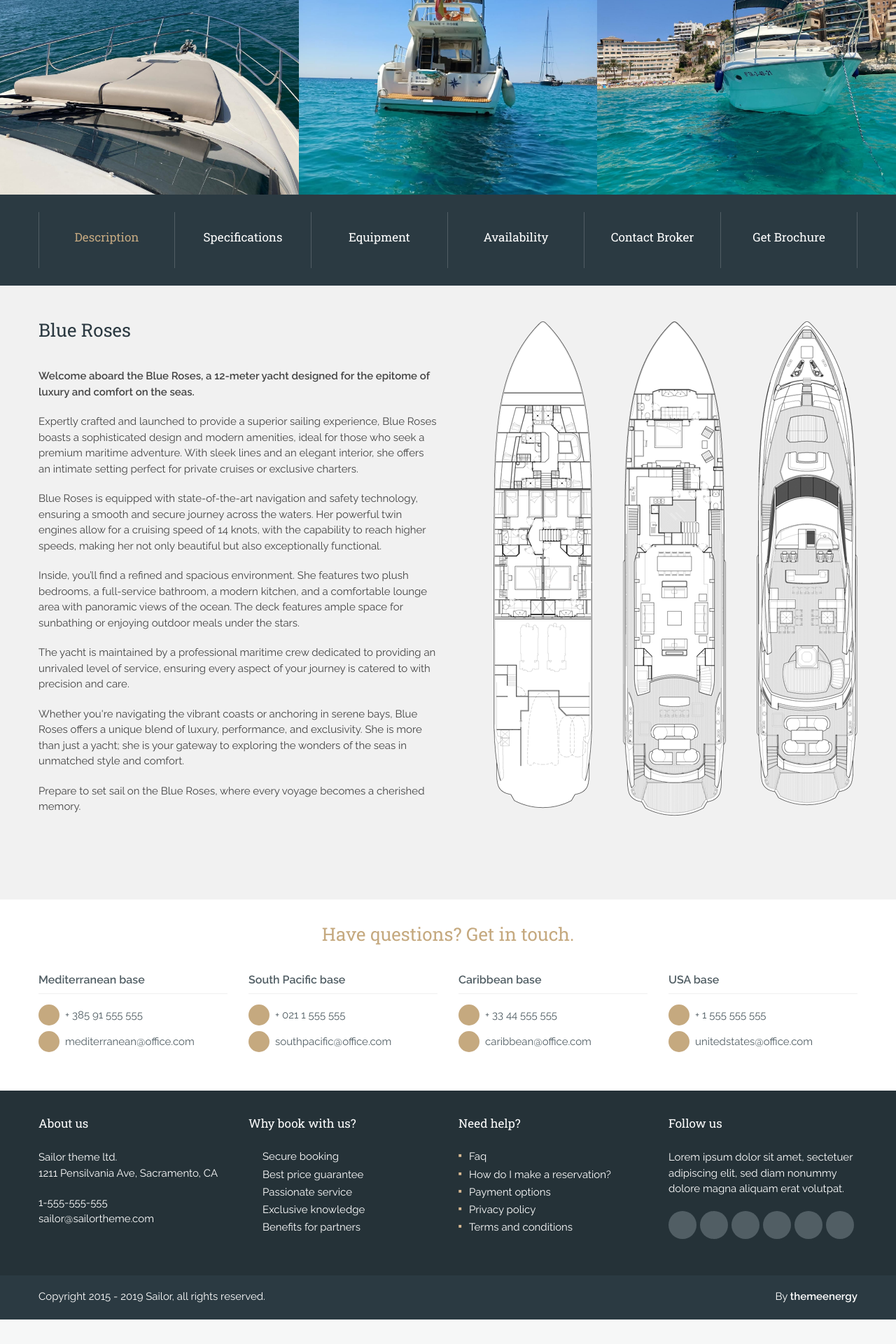
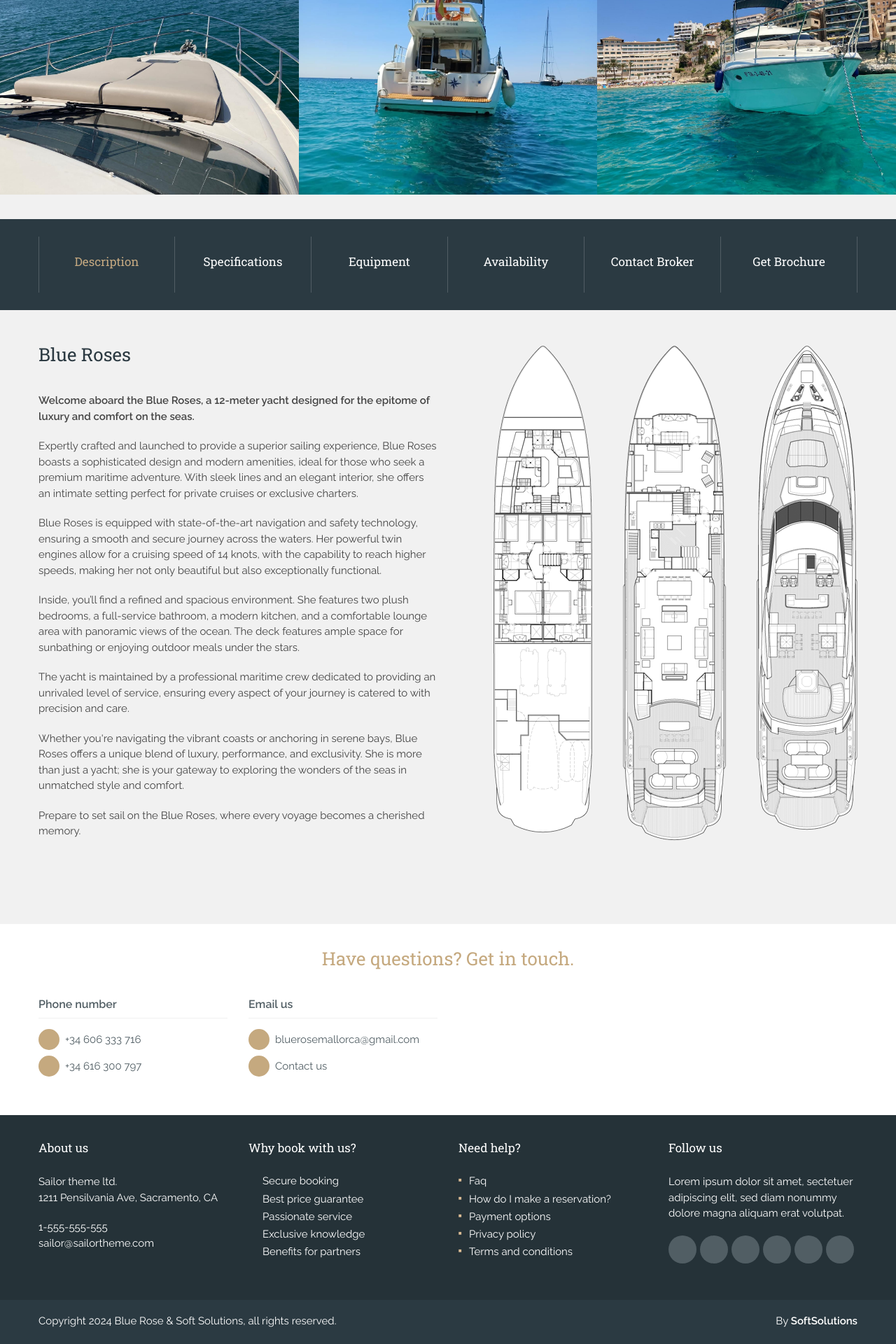
Before and after one commit to aschzczdo/BoatRenting, a Flask app: page /gallery in a window 1280 px wide. Shown: the part 1466-3386 px from the top of the page at 70% size. Before the commit the page ends 3351 px from the top, so only its background shows below. Run offline with Flask 3, Linux system fonts and the light colour scheme; some libraries are stand-ins or nearby versions; some web fonts are replaced.

Commit message:
Added some margins, fixed some footers

```diff
--- a/templates/gallery.html
+++ b/templates/gallery.html
@@ -408,7 +408,7 @@
 		<!-- Content -->
 		<div class="content">
 			<!-- Tab navigation -->
-			<nav class="tabs six" role="navigation" id="tab-navigation">
+			<nav style="margin-top:35px;" class="tabs six" role="navigation" id="tab-navigation">
 				<ul class="wrap">
 					<li><a href="#tab1" title="Description">
 							<span class="icojam_info_3"></span> Description
@@ -1206,38 +1206,36 @@
 				<h2>Have questions? Get in touch. </h2>
 				<!-- OneFourth -->
 				<div class="one-fourth">
-					<h5>Mediterranean base</h5>
-					<p><span class="circle small"><i class="fa fa-phone fa-fw"></i></span> + 385 91 555 555</p>
-					<p><span class="circle small"><i class="fa fa-envelope fa-fw"></i></span> <a
-							href="mailto:mediterranean@office.com">mediterranean@office.com</a></p>
+					<h5>Phone number</h5>
+					<p><span class="circle small"><i class="fa fa-phone fa-fw"></i></span>+34 606 333 716</p>
+					<p><span class="circle small"><i class="fa fa-phone fa-fw"></i></span>+34 616 300 797</p>
 				</div>
 				<!-- //OneFourth -->
 
 				<!-- OneFourth -->
 				<div class="one-fourth">
-					<h5>South Pacific base</h5>
-					<p><span class="circle small"><i class="fa fa-phone"></i></span> + 021 1 555 555</p>
-					<p><span class="circle small"><i class="fa fa-envelope"></i></span> <a
-							href="mailto:southpacific@office.com">southpacific@office.com</a></p>
+					<h5>Email us</h5>
+					<p><span class="circle small"><i class="fa fa-envelope"></i></span> bluerosemallorca@gmail.com</p>
+					<p><span class="circle small"><i class="fa fa-envelope"></i></span> <a href="/contact">Contact
+							us</a></p>
 				</div>
 				<!-- //OneFourth -->
 
 				<!-- OneFourth -->
-				<div class="one-fourth">
-					<h5>Caribbean base</h5>
-					<p><span class="circle small"><i class="fa fa-phone"></i></span> + 33 44 555 555</p>
-					<p><span class="circle small"><i class="fa fa-envelope"></i></span> <a
-							href="mailto:caribbean@office.com">caribbean@office.com</a></p>
-				</div>
+				<!-- <div class="one-fourth">
+					<h5>Social Networks:</h5>
+					<p><span class="circle small"><i class="fa fa-instagram"></i></span> <a href="#">@bluerose</a></p>
+					<p><span class="circle small"><i class="fa fa-twitter"></i></span> <a href="#">@bluerose</a></p>
+				</div> -->
 				<!-- //OneFourth -->
 
 				<!-- OneFourth -->
-				<div class="one-fourth">
-					<h5>USA base</h5>
-					<p><span class="circle small"><i class="fa fa-phone"></i></span> + 1 555 555 555</p>
-					<p><span class="circle small"><i class="fa fa-envelope"></i></span> <a
-							href="mailto:unitedstates@office.com">unitedstates@office.com</a></p>
-				</div>
+				<!-- <div class="one-fourth">
+					<h5>More Social Networks!</h5>
+					<p><span class="circle small"><i class="fa fa-linkedin"></i></span> <a href="#">Facebook Link</a>
+					</p>
+					<p><span class="circle small"><i class="fa fa-linkedin"></i></span> <a href="#">@Linkedin</a></p>
+				</div> -->
 				<!-- //OneFourth -->
 			</div>
 		</div>
@@ -1304,8 +1302,8 @@
 		<div class="copy">
 			<!-- Wrapper -->
 			<div class="wrap">
-				<p>Copyright 2015 - 2019 Sailor, all rights reserved.</p>
-				<p>By <a href="http://www.themeenergy.com" title="www.themeenergy.com">themeenergy</a></p>
+				<p>Copyright 2024 Blue Rose & Soft Solutions, all rights reserved.</p>
+				<p>By <a href="#" title="BlueRose">SoftSolutions</a></p>
 			</div>
 			<!-- //Wrapper -->
 		</div>
--- a/templates/login.html
+++ b/templates/login.html
@@ -305,8 +305,8 @@
 		<div class="copy">
 			<!-- Wrapper -->
 			<div class="wrap">
-				<p>Copyright 2015 - 2019 Sailor, all rights reserved.</p>
-				<p>By <a href="http://www.themeenergy.com" title="www.themeenergy.com">themeenergy</a></p>
+				<p>Copyright 2024 Blue Rose & Soft Solutions, all rights reserved.</p>
+				<p>By <a href="#" title="BlueRose">SoftSolutions</a></p>
 			</div>
 			<!-- //Wrapper -->
 		</div>
--- a/templates/register.html
+++ b/templates/register.html
@@ -325,8 +325,8 @@
 		<div class="copy">
 			<!-- Wrapper -->
 			<div class="wrap">
-				<p>Copyright 2015 - 2019 Sailor, all rights reserved.</p>
-				<p>By <a href="http://www.themeenergy.com" title="www.themeenergy.com">themeenergy</a></p>
+				<p>Copyright 2024 Blue Rose & Soft Solutions, all rights reserved.</p>
+				<p>By <a href="#" title="BlueRose">SoftSolutions</a></p>
 			</div>
 			<!-- //Wrapper -->
 		</div>
```
